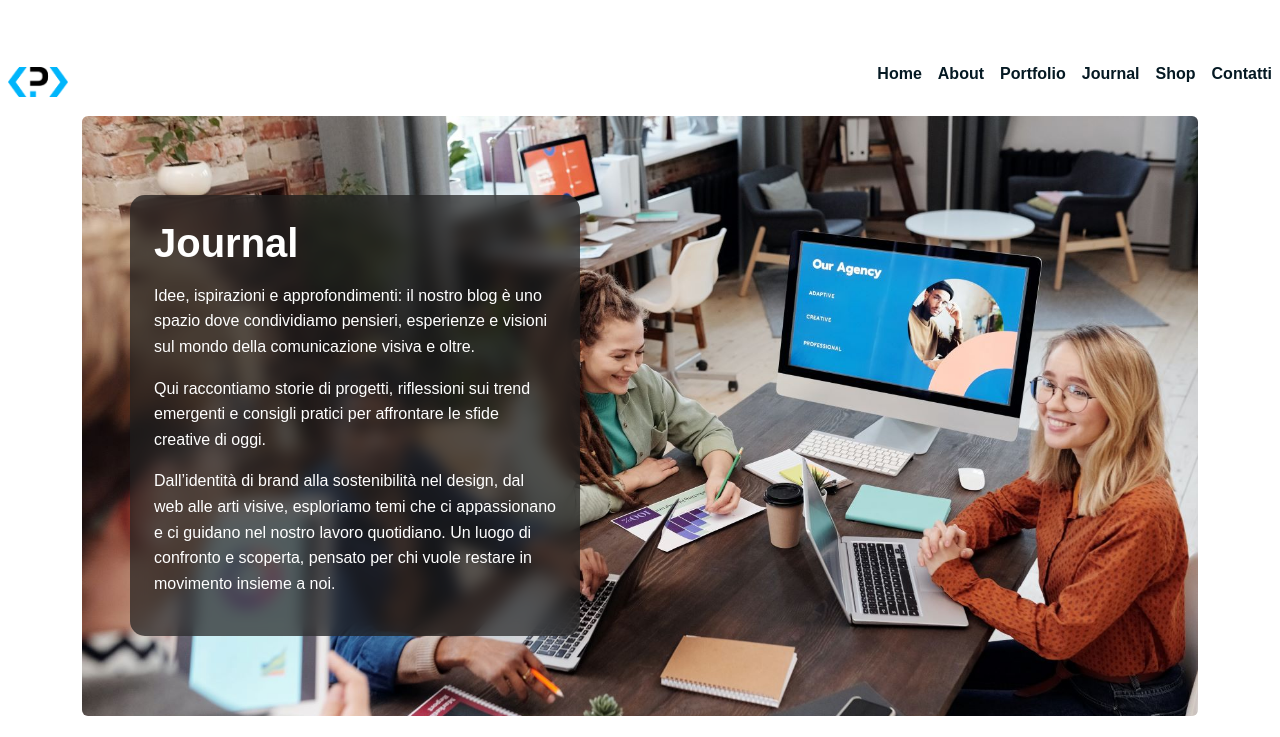
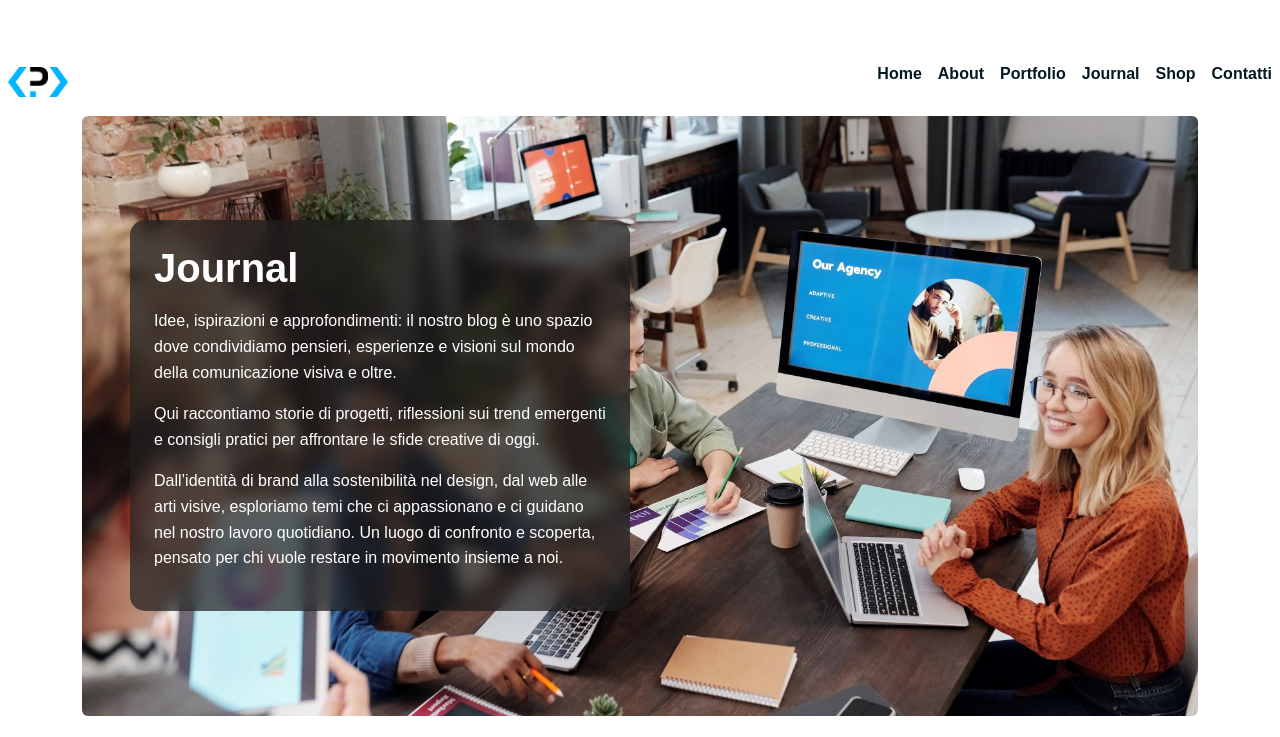
Before and after one commit to gsacco2000/Pixelcraft-Ecommerce, a Vue app: page /journal in a window 1280 px wide. Shown: the top 737 px of the page. Built offline with nearby package versions, Linux system fonts and the light colour scheme; what bootstrap-vue-next would draw is missing.

Commit message:
modifiche HeroBanner2

```diff
--- a/src/components/HeroBanner.vue
+++ b/src/components/HeroBanner.vue
@@ -35,7 +35,7 @@ export default {
 }
 
 .overlay-box {
-  max-width: 450px; /* riquadro più stretto */
+  max-width: 500px;
   background-color: rgba(30, 30, 30, 0.7);
   backdrop-filter: blur(8px);
   border-radius: 15px;
```
